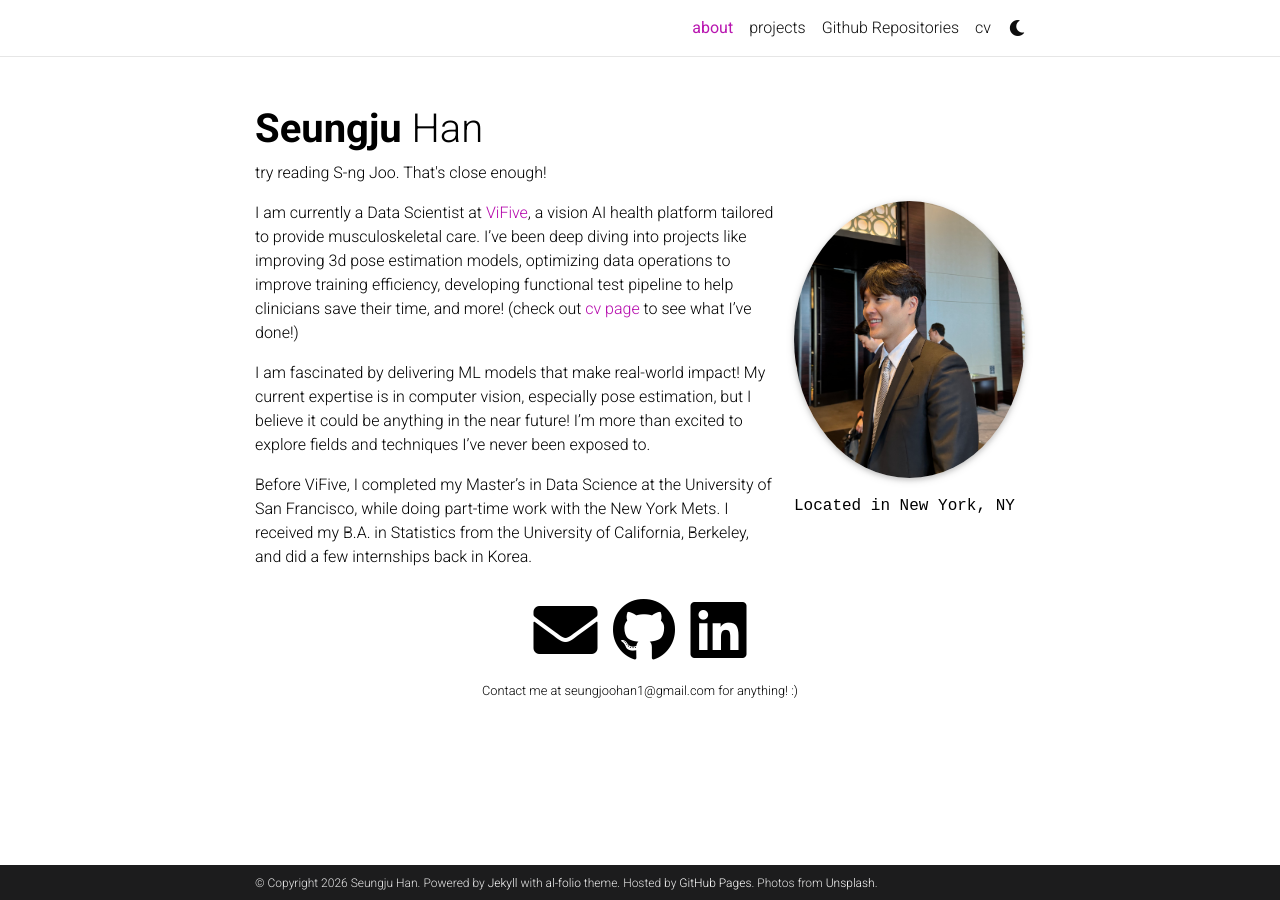
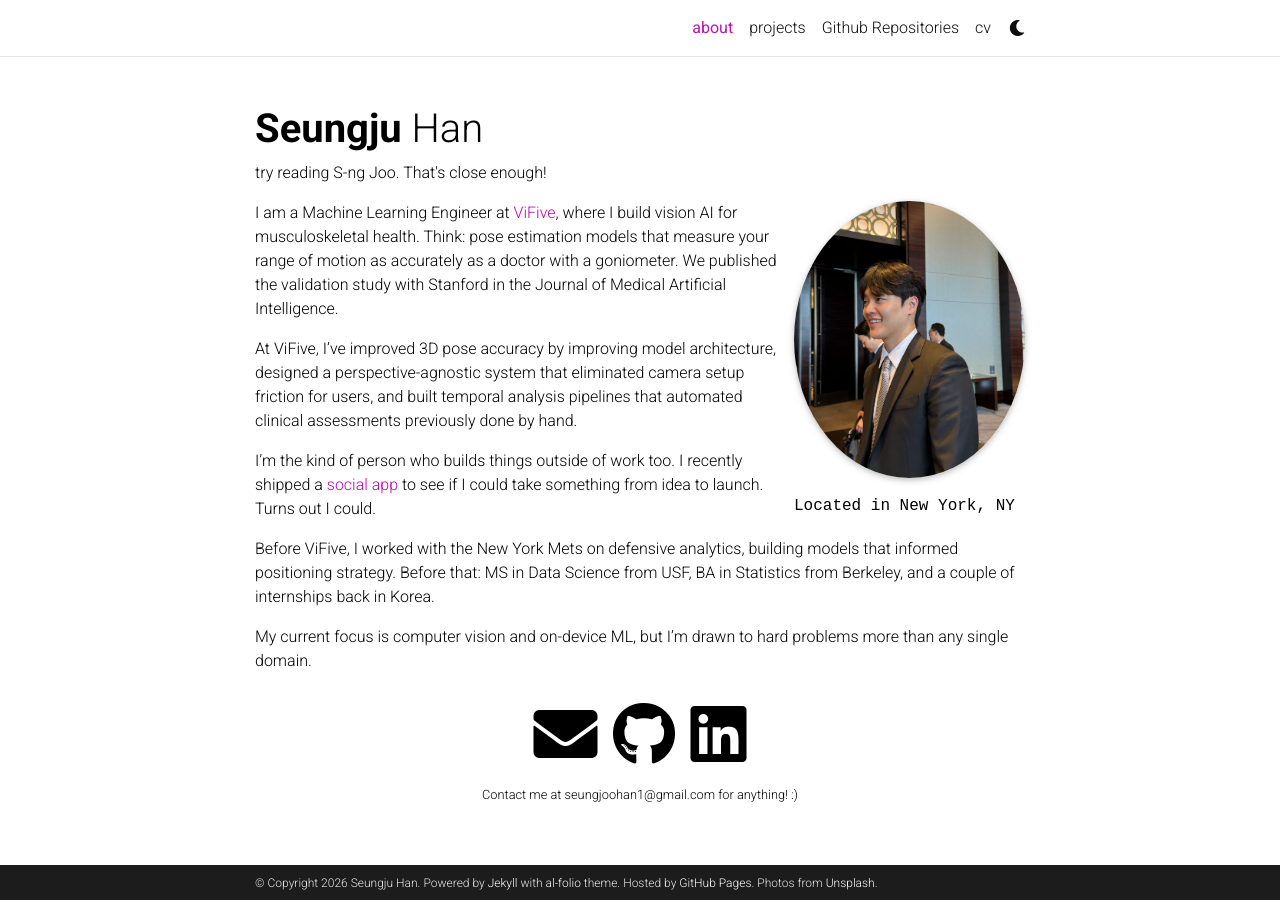
Before and after one commit to seungjoohan/seungjoohan.github.io, a Jekyll site: the page built from _pages/about.md, in a window 1280 px wide. Built offline with Jekyll 4.4.1, drawn with Linux system fonts in a browser that asks for light colours; full-size pictures stand in for the smaller copies a plugin makes; comment, search, counter and statistics services are not loaded; a style sheet for code colours, icons or effects is not loaded.

Commit message:
rewriting about

```diff
--- a/_pages/about.md
+++ b/_pages/about.md
@@ -17,8 +17,12 @@ selected_papers: false # includes a list of papers marked as "selected={true}"
 social: true  # includes social icons at the bottom of the page
 ---
 
-I am currently a Data Scientist at [ViFive](https://vifive.co), a vision AI health platform tailored to provide musculoskeletal care. I've been deep diving into projects like improving 3d pose estimation models, optimizing data operations to improve training efficiency, developing functional test pipeline to help clinicians save their time, and more! (check out [cv page](/cv) to see what I've done!)
+I am a Machine Learning Engineer at [ViFive](https://vifive.co), where I build vision AI for musculoskeletal health. Think: pose estimation models that measure your range of motion as accurately as a doctor with a goniometer. We published the validation study with Stanford in the Journal of Medical Artificial Intelligence.
 
-I am fascinated by delivering ML models that make real-world impact! My current expertise is in computer vision, especially pose estimation, but I believe it could be anything in the near future! I'm more than excited to explore fields and techniques I've never been exposed to.
+At ViFive, I've improved 3D pose accuracy by improving model architecture, designed a perspective-agnostic system that eliminated camera setup friction for users, and built temporal analysis pipelines that automated clinical assessments previously done by hand.
 
-Before ViFive, I completed my Master's in Data Science at the University of San Francisco, while doing part-time work with the New York Mets. I received my B.A. in Statistics from the University of California, Berkeley, and did a few internships back in Korea.
+I'm the kind of person who builds things outside of work too. I recently shipped a [social app](/projects/6_project/) to see if I could take something from idea to launch. Turns out I could.
+
+Before ViFive, I worked with the New York Mets on defensive analytics, building models that informed positioning strategy. Before that: MS in Data Science from USF, BA in Statistics from Berkeley, and a couple of internships back in Korea.
+
+My current focus is computer vision and on-device ML, but I'm drawn to hard problems more than any single domain.
```
